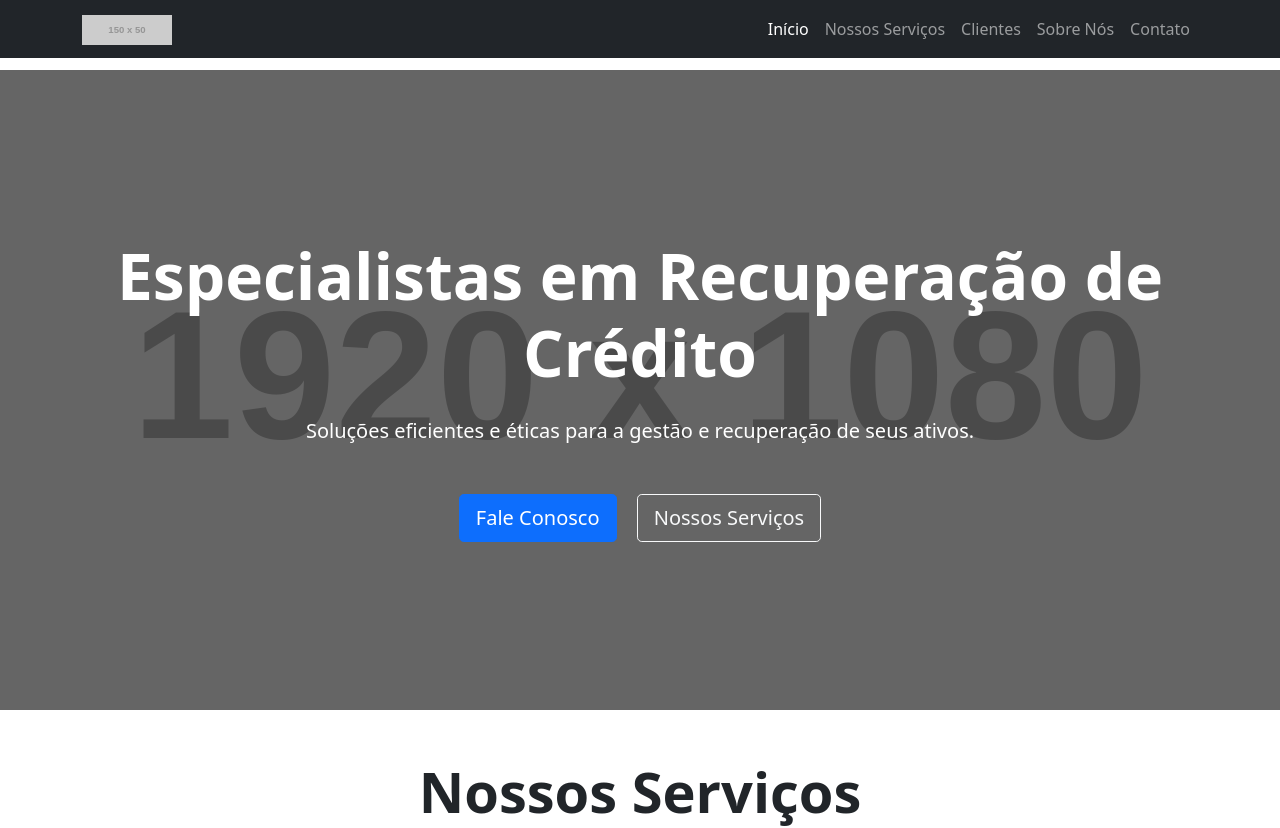
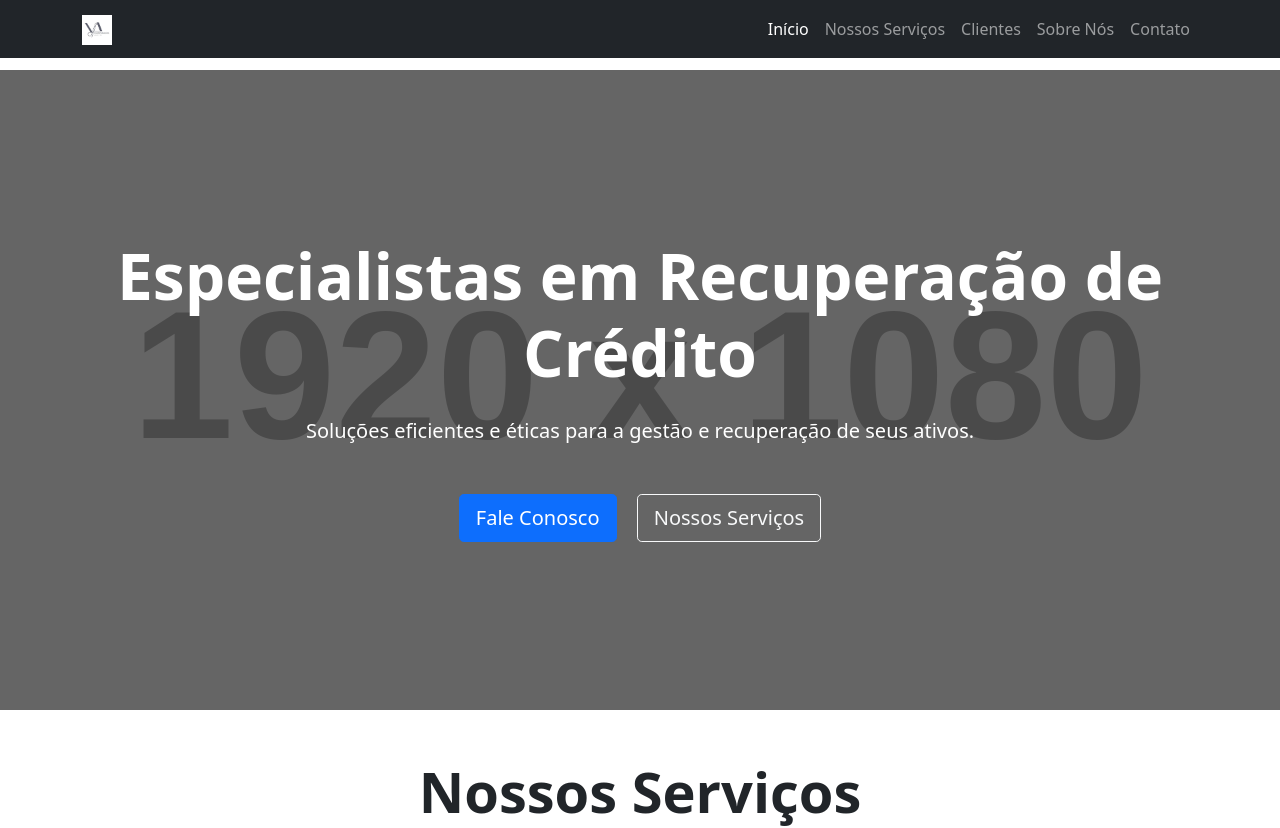
Before and after one commit to jonathanmesquita/BootCOB, a plain HTML site: page index.html in a window 1280 px wide. Shown: the top 828 px of the page. Drawn offline with nearby package versions, Linux system fonts and the light colour scheme; placeholder pictures from the web are drawn by us.

Commit message:
Update index.html
Atualização logo img

```diff
--- a/index.html
+++ b/index.html
@@ -17,7 +17,7 @@
     <nav class="navbar navbar-expand-lg navbar-dark bg-dark fixed-top">
         <div class="container">
             <a class="navbar-brand" href="#">
-                <img src="https://via.placeholder.com/150x50/007bff/ffffff?text=Sua+Logo" alt="Logo da Empresa" height="30">
+                <img src="logo-site-01.jpeg" alt="Logo da Empresa" height="30">
             </a>
             <button class="navbar-toggler" type="button" data-bs-toggle="collapse" data-bs-target="#navbarNav" aria-controls="navbarNav" aria-expanded="false" aria-label="Toggle navigation">
                 <span class="navbar-toggler-icon"></span>
```
